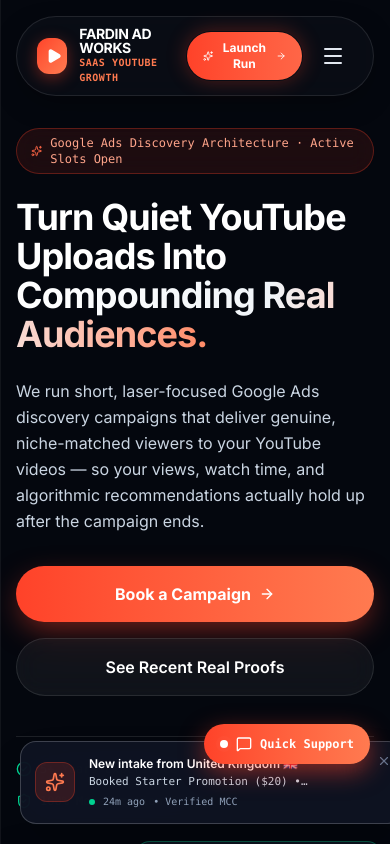
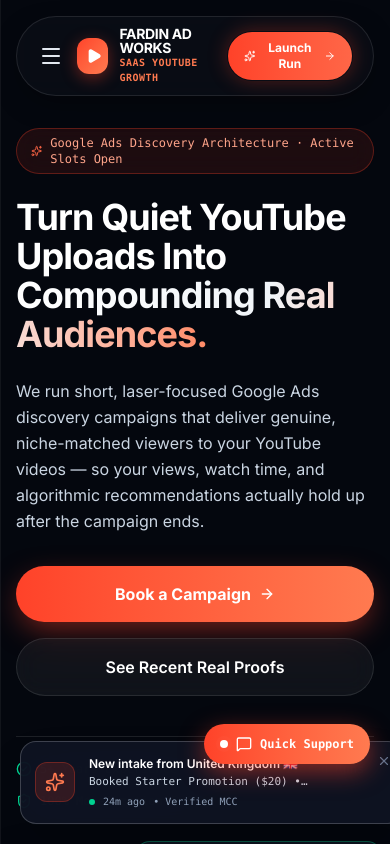
Before and after one commit to carrybit-dev/ad-works, a Next.js app: page / in a window 390 px wide. Shown: the top 844 px of the page. Built offline with nearby package versions, Linux system fonts and the light colour scheme.

Commit message:
Reorganize Navbar layout for mobile and brand logo
Rearranged Navbar layout to position the mobile hamburger button on the left side. Updated brand logo section to maintain consistency in design.

```diff
--- a/src/components/Navbar.tsx
+++ b/src/components/Navbar.tsx
@@ -41,6 +41,17 @@ export default function Navbar({ onOpenBooking, onOpenCommandMenu }: NavbarProps
           }`}
           aria-label="Main Navigation"
         >
+          {/* Left Side: Mobile Hamburger + Brand Logo */}
+          <div className="flex items-center gap-2 sm:gap-3">
+            {/* Mobile Hamburger Button (Now on Left) */}
+            <button
+              onClick={() => setMobileDrawerOpen(true)}
+              className="lg:hidden p-1.5 -ml-1 rounded-xl text-slate-200 hover:text-white hover:bg-white/5 transition-colors"
+              aria-label="Open Mobile Menu"
+            >
+              <Menu className="w-6 h-6" />
+            </button>
+
             {/* Brand */}
             <a href="#" className="flex items-center gap-3 text-white font-extrabold group">
               <div className="w-9 h-9 rounded-xl bg-gradient-to-br from-[#FF4229] to-[#FF7A50] flex items-center justify-center text-white shadow-[0_4px_16px_rgba(255,66,41,0.4)] group-hover:scale-105 transition-transform">
@@ -55,6 +66,7 @@ export default function Navbar({ onOpenBooking, onOpenCommandMenu }: NavbarProps
                 </span>
               </div>
             </a>
+          </div>
 
           {/* Desktop Nav Links */}
           <ul className="hidden lg:flex items-center gap-6 list-none">
@@ -94,15 +106,6 @@ export default function Navbar({ onOpenBooking, onOpenCommandMenu }: NavbarProps
                 <span>Launch Run</span>
                 <ArrowRight className="w-3.5 h-3.5 group-hover:translate-x-0.5 transition-transform" />
               </span>
-            </button>
-
-            {/* Mobile Hamburger Button */}
-            <button
-              onClick={() => setMobileDrawerOpen(true)}
-              className="lg:hidden p-2 rounded-xl text-slate-200 hover:text-white hover:bg-white/5 transition-colors"
-              aria-label="Open Mobile Menu"
-            >
-              <Menu className="w-6 h-6" />
             </button>
           </div>
         </nav>
```
Lines whose indentation alone changed are shown as unchanged.
